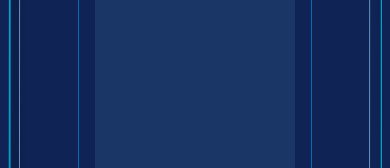
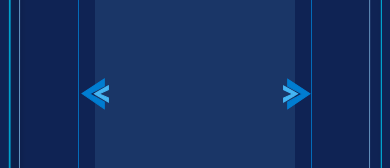
Before and after one commit to alieantar/portfolio-react, a React (Vite) app: page / in a window 390 px wide. Shown: the part 496-664 px from the top of the page. Built offline with nearby package versions, Linux system fonts and the light colour scheme.

Commit message:
Added buttons for navigating the projects section. The buttons both works as intended and appear to be responsive.

```diff
--- a/src/App.css
+++ b/src/App.css
@@ -140,11 +140,35 @@
   border-radius: 2%;
 }
 
-.carousel-nav {
-  background: none;
+.carousel-nav img {
+  width: 2rem;
+  height: 2rem;
+  display: block;
+}
+
+.left{
+  position: absolute;
+  top: 45%;
+  transform: translateY(-50%);
+  transform: translateX(-50%);
+  background: transparent;
+  color: white;
   border: none;
-  font-size: 2rem;
+  padding: 0.5rem 1rem;
   cursor: pointer;
-  padding: 0 1rem;
-  color: #007ddd;
+  z-index: 1;
 }
+
+.right{
+  position: absolute;
+  top: 45%;
+  right: -0.8%;
+  transform: translateY(-50%);
+  transform: translateX(50%);
+  background: transparent;
+  color: white;
+  border: none;
+  padding: 0.5rem 1rem;
+  cursor: pointer;
+  z-index: 1;
+}
--- a/src/ProjectsCarousel.jsx
+++ b/src/ProjectsCarousel.jsx
@@ -14,8 +14,6 @@ function ProjectsCarousel() {
 
   return (
     <div className="carousel">
-
-
         <div className="carousel-window">
             <div className="carousel-track" style={{transform: `translateX(-${currentIndex * 100}%)`}}>
                 {projects.map((item) => (
@@ -24,6 +22,12 @@ function ProjectsCarousel() {
                     </div>
                 ))}
             </div>
+          <button className="carousel-nav left" onClick={goBack}>
+                <img src='/assets/SVGs/mobile/general/nav-left.svg'></img>
+          </button>
+                    <button className="carousel-nav right" onClick={moveForward}>
+                <img src='/assets/SVGs/mobile/general/nav-right.svg'></img>
+          </button>
         </div>
     </div>
 
```
Also changed, not shown: public/assets/SVGs/mobile/general/nav-left.svg (added), public/assets/SVGs/mobile/general/nav-right.svg (added).
